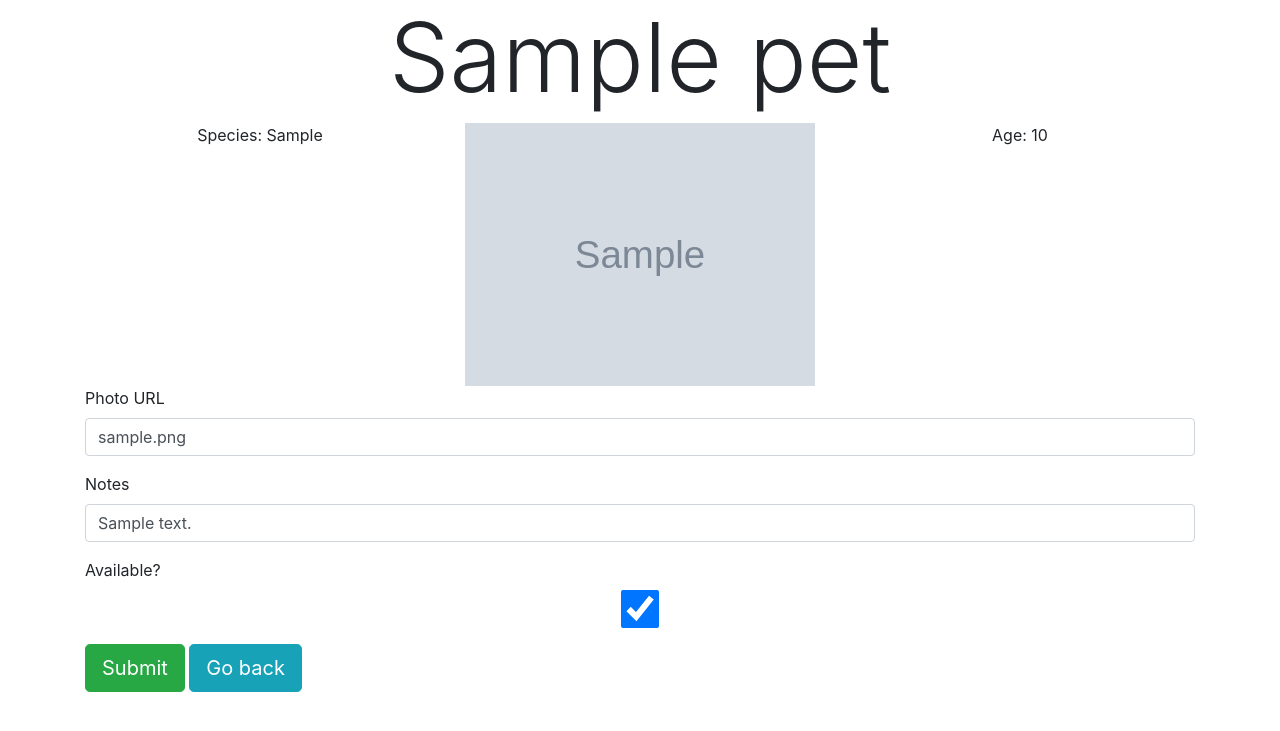
After one commit to mfierro31/pet_adoption_app, a Flask app: page /1 in a window 1280 px wide. The commit adds this page. Shown: the top 731 px of the page. Run offline with Flask 2, Linux system fonts and the light colour scheme; tables that the repository leaves empty hold one stand-in row (values such as "Sample post"); grey boxes marked "Sample" are stand-in pictures; some libraries are stand-ins or nearby versions.

Commit message:
added basic edit pet functionality

```diff
--- a/app.py
+++ b/app.py
@@ -1,7 +1,7 @@
 from flask import Flask, request, render_template,  redirect, flash, session
 from flask_debugtoolbar import DebugToolbarExtension
 from models import db, connect_db, Pet
-from forms import AddPetForm
+from forms import AddPetForm, EditPetForm
 
 app = Flask(__name__)
 
@@ -30,8 +30,34 @@ def add_pet():
     if form.validate_on_submit():
         # ... and too late here
         # form.species.data = form.species.data.lower()
-        new_pet = Pet(name=form.name.data, species=form.species.data, photo_url=form.photo_url.data, age=form.age.data, notes=form.notes.data)
+        pic = form.photo_url.data
+        pic = pic if pic else None
+
+        new_pet = Pet(name=form.name.data, species=form.species.data, photo_url=pic, age=form.age.data, notes=form.notes.data)
         db.session.add(new_pet)
         db.session.commit()
+
+        return redirect('/')
     else:
         return render_template('add_pet_form.html', form=form)
+
+@app.route('/<int:pet_id>', methods=["GET", "POST"])
+def display_edit_pet(pet_id):
+    pet = Pet.query.get_or_404(pet_id)
+    form = EditPetForm(obj=pet)
+
+    if form.validate_on_submit():
+        pic = form.photo_url.data
+        notes = form.notes.data
+
+        if pic:
+            pet.photo_url = pic
+
+        if notes:
+            pet.notes = notes
+
+        pet.available = form.available.data
+
+        return redirect(f'/{pet.id}')
+    else:
+        return render_template('display-edit.html', form=form, pet=pet)
--- a/forms.py
+++ b/forms.py
@@ -2,7 +2,7 @@ from flask_wtf import FlaskForm
 from wtforms import StringField, BooleanField, IntegerField, SelectField
 from wtforms.validators import InputRequired, Optional, AnyOf, URL, NumberRange
 
-species = ['Rabbit', 'Tiger', 'Lion', 'Raccoon', 'Dog', 'Cat', 'Octopus']
+species = ['Dog', 'Cat', 'Porcupine']
 
 class AddPetForm(FlaskForm):
     name = StringField("Name", validators=[InputRequired(message="Pet name can't be blank")])
@@ -11,4 +11,9 @@ class AddPetForm(FlaskForm):
     age = IntegerField("Age", validators=[Optional(), NumberRange(min=0, max=30, message="Age must be between 0 and 30")])
     notes = StringField("Notes", validators=[Optional()])
 
-# , AnyOf(['rabbit', 'tiger', 'lion', 'raccoon', 'dog', 'cat', 'octopus'], message="Species must be one of the following: %(values)s")
+# , AnyOf(['dog', 'cat', 'porcupine'], message="Species must be one of the following: %(values)s")
+
+class EditPetForm(FlaskForm):
+    photo_url = StringField("Photo URL", validators=[Optional(), URL(message="Must be a valid URL")])
+    notes = StringField("Notes", validators=[Optional()])
+    available = BooleanField("Available?", validators=[Optional()])
--- a/models.py
+++ b/models.py
@@ -15,7 +15,7 @@ class Pet(db.Model):
     id = db.Column(db.Integer, primary_key=True, autoincrement=True)
     name = db.Column(db.Text, nullable=False)
     species = db.Column(db.Text, nullable=False)
-    photo_url = db.Column(db.Text, default=default_img)
+    photo_url = db.Column(db.Text, nullable=False, default=default_img)
     age = db.Column(db.Integer)
     notes = db.Column(db.Text)
     available = db.Column(db.Boolean, nullable=False, default=True)
--- a/templates/base.html
+++ b/templates/base.html
@@ -7,7 +7,7 @@
   <title>{% block title %}{% endblock %}</title>
 </head>
 <body>
-  <div class="container">
+  <div class="container mb-5">
   {% block content %}
   {% endblock %}
   </div>
--- /dev/null
+++ b/templates/display-edit.html
@@ -0,0 +1,34 @@
+{% extends 'base.html' %}
+{% block title %}View/Edit {{pet.name}}{% endblock %}
+
+{% block content%}
+<h1 class="display-1 text-center">{{pet.name}}</h1>
+<div class="row">
+  <div class="col text-center">
+    Species: {{pet.species}}
+  </div>
+  <div class="col">
+    <img src="{{pet.photo_url}}" alt="{{pet.name}}" class="img-fluid">
+  </div>
+  <div class="col text-center">
+    Age: {% if pet.age or pet.age == 0 %}{{pet.age}}{% else %}?{% endif %}
+  </div>
+</div>
+<form method="POST">
+  {{form.hidden_tag()}}
+  {% for field in form
+    if field.widget.input_type != 'hidden'  %}
+  <div class="form-group">
+    {{field.label}}
+    {{field(class_="form-control")}}
+    {% for err in field.errors %}
+    <small class="form-text text-danger">
+      {{err}}
+    </small>
+    {% endfor %}
+  </div>
+  {% endfor %}
+  <button class="btn btn-success btn-lg">Submit</button>
+  <a href="/" class="btn btn-info btn-lg">Go back</a>
+</form>
+{% endblock %}
```
Also changed, not shown: seed.py (+5 -5 lines), templates/home.html (+5 -3 lines).
